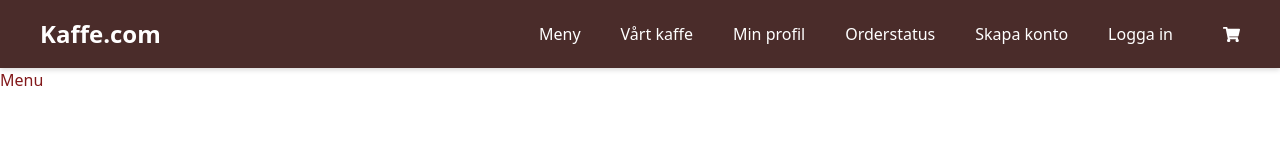
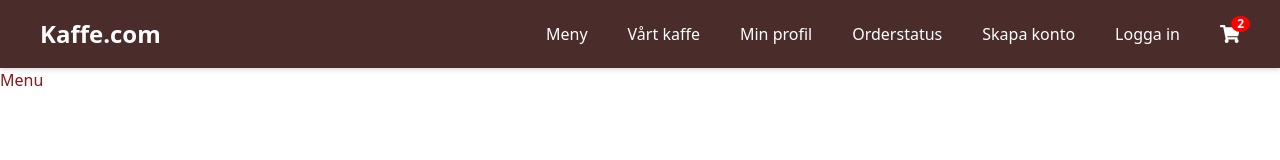
Before and after one commit to Team-Umea/AirbeanApi, a React (Vite) app in the folder client/airbeanclient/: page / in a window 1280 px wide. Shown: the top 160 px of the page. Built offline with nearby package versions, Linux system fonts and the light colour scheme; no server answers.

Commit message:
Updated cartItems.

```diff
--- a/client/airbeanclient/src/components/navbar/navbar.css
+++ b/client/airbeanclient/src/components/navbar/navbar.css
@@ -44,3 +44,22 @@
 .cart-icon:hover {
   transform: scale(1.1);
 }
+
+.cart-link {
+  position: relative;
+  display: inline-flex;
+  align-items: center;
+}
+
+.cart-badge {
+  position: absolute;
+  top: -8px;
+  right: -10px;
+  background-color: red;
+  color: white;
+  font-size: 12px;
+  padding: 2px 6px;
+  border-radius: 50%;
+  font-weight: bold;
+  line-height: 1;
+}
--- a/client/airbeanclient/src/components/navbar/navbar.jsx
+++ b/client/airbeanclient/src/components/navbar/navbar.jsx
@@ -3,6 +3,10 @@ import "../../components/navbar/navbar.css";
 import { FaShoppingCart } from 'react-icons/fa';
 
 export default function Navbar() {
+
+    const cartItemCount = 2; // redux-lösning för denna sen.
+
+
   return (
     <nav className="navbar">
       <div className="navbar-container">
@@ -14,7 +18,11 @@ export default function Navbar() {
           <Link to="/orderstatus">Orderstatus</Link>
           <Link to="/register">Skapa konto</Link>
           <Link to="/login">Logga in</Link>
-          <Link to="cart">< FaShoppingCart size={17} title="Varukorg" className="cart-icon" />
+          <Link to="/cart" className="cart-link">
+            <FaShoppingCart size={20} />
+            {cartItemCount > 0 && (
+              <span className="cart-badge">{cartItemCount}</span>
+            )}
           </Link>
         </div>
       </div>
```
Also changed, not shown: client/airbeanclient/src/store/cartSlice.js (added).
